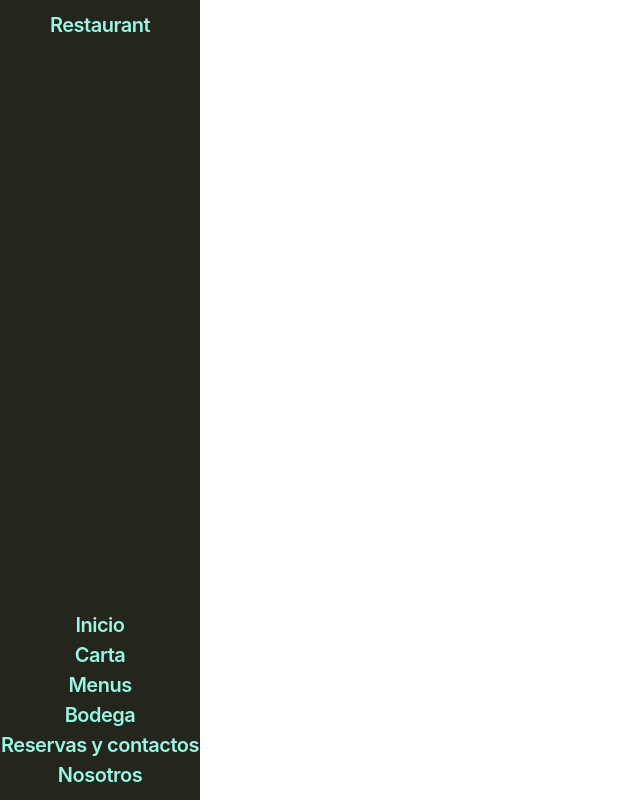
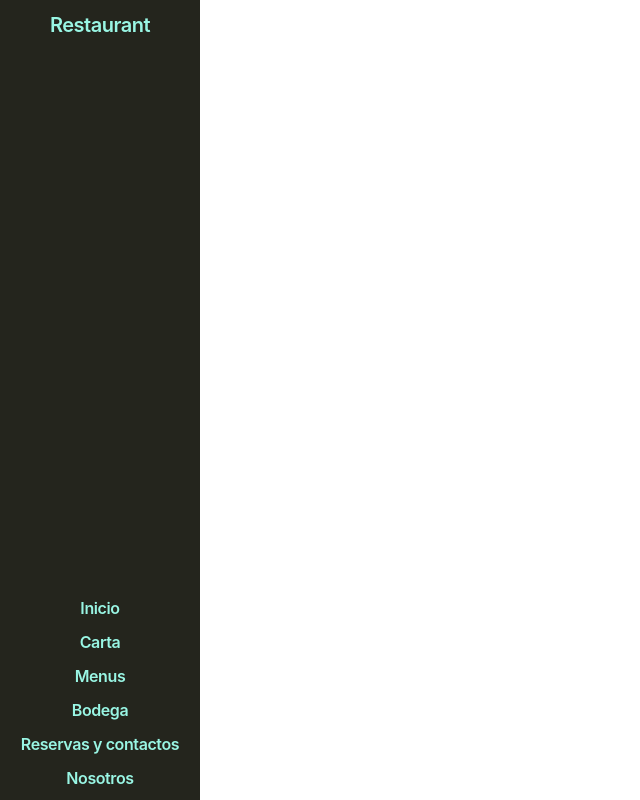
Before and after one commit to karlox3780/restaurant, a React (Create React App) app: page /home in a window 1280 px wide. Shown: the whole page, without its empty margins (0-640 px from the left). Built offline with nearby package versions, Linux system fonts and the light colour scheme.

Commit message:
Creación de homepage y añadido video

```diff
--- a/src/App.css
+++ b/src/App.css
@@ -2,37 +2,6 @@
   text-align: center;
 }
 
-.App-logo {
-  height: 40vmin;
-  pointer-events: none;
+.App-container {
+  width: calc(100% - 200px);
 }
-
-@media (prefers-reduced-motion: no-preference) {
-  .App-logo {
-    animation: App-logo-spin infinite 20s linear;
-  }
-}
-
-.App-header {
-  background-color: #282c34;
-  min-height: 100vh;
-  display: flex;
-  flex-direction: column;
-  align-items: center;
-  justify-content: center;
-  font-size: calc(10px + 2vmin);
-  color: white;
-}
-
-.App-link {
-  color: #61dafb;
-}
-
-@keyframes App-logo-spin {
-  from {
-    transform: rotate(0deg);
-  }
-  to {
-    transform: rotate(360deg);
-  }
-}
--- a/src/App.js
+++ /dev/null
@@ -1,17 +0,0 @@
-import './App.css';
-import { Route, Routes } from 'react-router-dom';
-import Navbar from './components/Navbar/Navbar';
-
-function App() {
-  return (
-    <div className="App">
-      <Routes>
-        <Route path='/home' />
-      </Routes>
-      <Navbar />
-
-    </div>
-  );
-}
-
-export default App;
--- /dev/null
+++ b/src/App.jsx
@@ -0,0 +1,19 @@
+import './App.css';
+import { Route, Routes } from 'react-router-dom';
+import Navbar from './components/Navbar/Navbar';
+import HomePage from './pages/HomePage/HomePage';
+
+function App() {
+  return (
+    <div className="App">
+      <div className='App-container absolute h-full right-0'>
+        <Routes>
+          <Route path='/' element={<HomePage />} />
+        </Routes>
+      </div>
+      <Navbar />
+    </div>
+  );
+}
+
+export default App;
--- a/src/components/Navbar/Navbar.jsx
+++ b/src/components/Navbar/Navbar.jsx
@@ -11,22 +11,22 @@ function Navbar() {
             </div>
             <div className="absolute flex flex-col bottom-[10px] flex-shrink-0 text-white">
                 <Link className="text-teal-200 hover:text-white" to="/">
-                    <span className="font-semibold text-[20px] tracking-tight">Inicio</span>
+                    <span className="font-semibold text-[16px] tracking-tight">Inicio</span>
                 </Link>
-                <Link className="text-teal-200 hover:text-white" to="/">
-                    <span className="font-semibold text-[20px] tracking-tight">Carta</span>
+                <Link className="text-teal-200 hover:text-white mt-[10px]" to="/">
+                    <span className="font-semibold text-[16px] tracking-tight">Carta</span>
                 </Link>
-                <Link className="text-teal-200 hover:text-white" to="/">
-                    <span className="font-semibold text-[20px] tracking-tight">Menus</span>
+                <Link className="text-teal-200 hover:text-white mt-[10px]" to="/">
+                    <span className="font-semibold text-[16px] tracking-tight">Menus</span>
                 </Link>
-                <Link className="text-teal-200 hover:text-white" to="/">
-                    <span className="font-semibold text-[20px] tracking-tight">Bodega</span>
+                <Link className="text-teal-200 hover:text-white mt-[10px]" to="/">
+                    <span className="font-semibold text-[16px] tracking-tight">Bodega</span>
                 </Link>
-                <Link className="text-teal-200 hover:text-white" to="/">
-                    <span className="font-semibold text-[20px] tracking-tight">Reservas y contactos</span>
+                <Link className="text-teal-200 hover:text-white mt-[10px]" to="/">
+                    <span className="font-semibold text-[16px] tracking-tight">Reservas y contactos</span>
                 </Link>
-                <Link className="text-teal-200 hover:text-white" to="/">
-                    <span className="font-semibold text-[20px] tracking-tight">Nosotros</span>
+                <Link className="text-teal-200 hover:text-white mt-[10px]" to="/">
+                    <span className="font-semibold text-[16px] tracking-tight">Nosotros</span>
                 </Link>
             </div>
         </nav>
--- /dev/null
+++ b/src/pages/HomePage/HomePage.jsx
@@ -0,0 +1,13 @@
+import './Homepage.css';
+import video from '../../assets/videos/homeVideo.mp4';
+
+function HomePage() {
+    return (
+        <div className='h-full w-full'>
+            <video className='h-full w-full object-cover' loop autoPlay muted>
+                <source src={video} type="video/mp4" />
+            </video>
+        </div>
+    )
+}
+export default HomePage
```
Also changed, not shown: src/pages/HomePage/Homepage.css (added), 1 other file (tests, documents, lock files or other folders).
